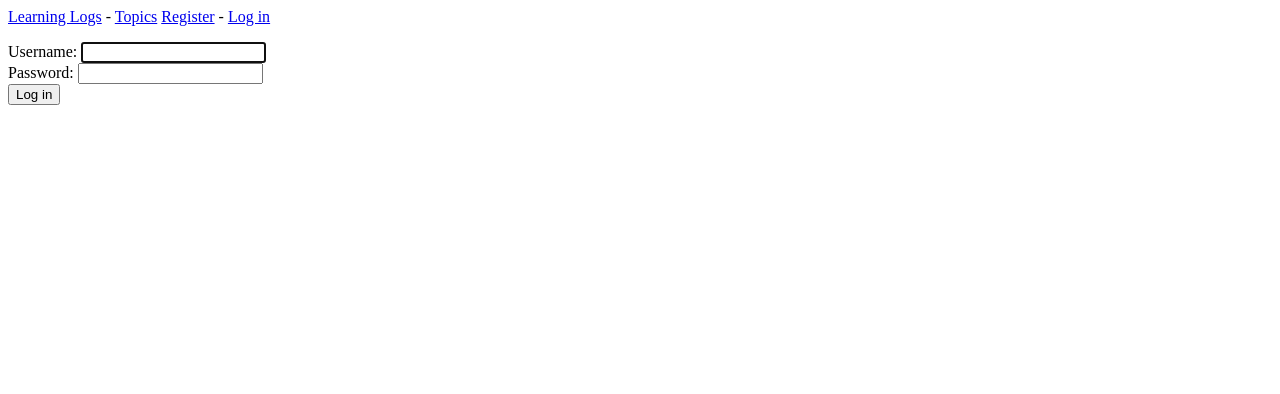
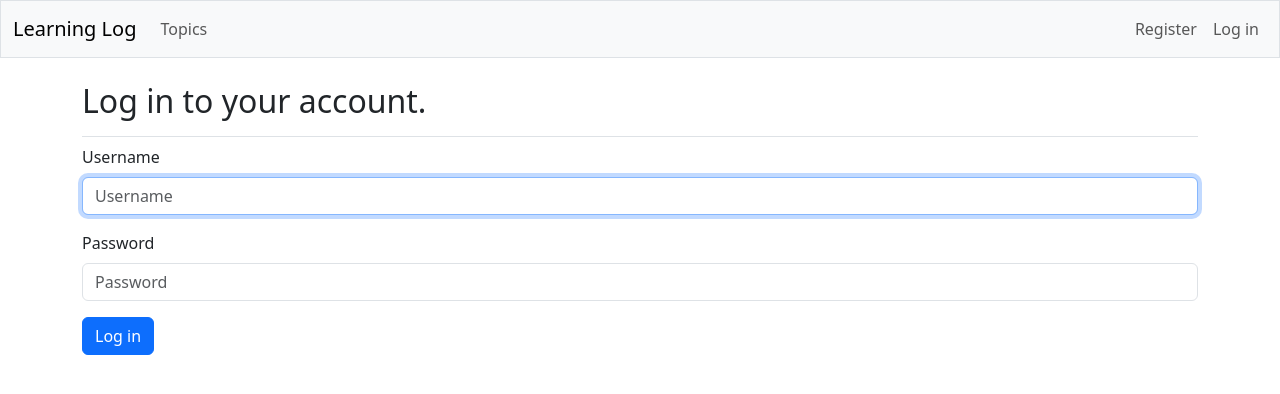
Before and after one commit to linus-pan-2089/my-django-project, a Django app: page /accounts/login/ in a window 1280 px wide. Shown: the top 394 px of the page. Run offline with Django 5.2, Linux system fonts and the light colour scheme; some libraries are stand-ins or nearby versions.

Commit message:
finished bootstrap-5 modifying.

```diff
--- a/accounts/templates/registration/login.html
+++ b/accounts/templates/registration/login.html
@@ -1,4 +1,22 @@
 {% extends 'learning_logs/base.html' %}
+{% load django_bootstrap5 %}
+
+{% block page_header %}
+  <h2>Log in to your account.</h2>
+{% endblock page_header %}
+
+{% block content %}
+
+  <form action="{% url 'accounts:login' %}" method='post'>
+    {% csrf_token %}
+    {% bootstrap_form form %}
+    {% bootstrap_button button_type="submit" content="Log in" %}
+  </form>
+
+{% endblock content %}
+
+
+{% comment %} {% extends 'learning_logs/base.html' %}
 
 {% block content %}
     {% if form.errors %}
@@ -13,4 +31,4 @@
     </form>
 
 
-{% endblock content%}
+{% endblock content%} {% endcomment %}
--- a/learning_logs/templates/learning_logs/base.html
+++ b/learning_logs/templates/learning_logs/base.html
@@ -1,4 +1,81 @@
-<p>
+<!doctype html>
+<html lang="en">
+<head>
+  <meta charset="utf-8">
+  <meta name="viewport" content="width=device-width, initial-scale=1">
+  <title>Learning Log</title>
+
+  {% load django_bootstrap5 %}
+  {% bootstrap_css %}
+  {% bootstrap_javascript %}
+
+</head>
+<body>
+  <nav class="navbar navbar-expand-md navbar-light bg-light mb-4 border">
+    <div class="container-fluid">
+      <a class="navbar-brand" href="{% url 'learning_logs:index' %}">
+          Learning Log</a>
+
+      <button class="navbar-toggler" type="button" data-bs-toggle="collapse"
+        data-bs-target="#navbarCollapse" aria-controls="navbarCollapse"
+        aria-expanded="false" aria-label="Toggle navigation">
+        <span class="navbar-toggler-icon"></span>
+      </button>
+
+      <div class="collapse navbar-collapse" id="navbarCollapse">
+        <ul class="navbar-nav me-auto mb-2 mb-md-0">
+          <li class="nav-item">
+            <a class="nav-link" href="{% url 'learning_logs:topics' %}">
+              Topics</a></li>
+        </ul> <!-- End of links on left side of navbar -->
+
+        <!-- Account-related links -->
+        <ul class="navbar-nav ms-auto mb-2 mb-md-0">
+
+          {% if user.is_authenticated %}
+            <li class="nav-item">
+              <span class="navbar-text me-2">Hello, {{ user.username }}.
+                </span></li>
+          {% else %}
+            <li class="nav-item">
+              <a class="nav-link" href="{% url 'accounts:register' %}">
+                  Register</a></li>
+            <li class="nav-item">
+              <a class="nav-link" href="{% url 'accounts:login' %}">
+                  Log in</a></li>
+          {% endif %}
+
+        </ul> <!-- End of account-related links -->
+
+        {% if user.is_authenticated %}
+          <form action="{% url 'accounts:logout' %}" method='post'>
+            {% csrf_token %}
+            <button name='submit' class='btn btn-outline-secondary btn-sm'>
+              Log out</button>
+          </form>
+        {% endif %}
+
+      </div> <!-- Closes collapsible parts of navbar -->
+
+    </div> <!-- Closes navbar's container -->
+  </nav> <!-- End of navbar -->
+
+  <main class="container">
+    <div class="pb-2 mb-2 border-bottom">
+      {% block page_header %}{% endblock page_header %}
+    </div>
+
+    <div>
+      {% block content %}{% endblock content %}
+    </div>
+  </main>
+
+</body>
+</html>
+
+
+
+{% comment %} <p>
     <a href="{% url 'learning_logs:index' %}">Learning Logs</a> -
     <a href="{% url 'learning_logs:topics' %}">Topics</a>
 
@@ -18,4 +95,4 @@
     </form>
 {% endif %}
 
-{% block content%} {%endblock content%}
+{% block content%} {%endblock content%} {% endcomment %}
--- a/ll_project/settings.py
+++ b/ll_project/settings.py
@@ -34,6 +34,9 @@ INSTALLED_APPS = [
     #my apps
     'learning_logs',
     'accounts',
+
+    # Third party apps
+    'django_bootstrap5',
 
     #django default applications
     'django.contrib.admin',
```
Also changed, not shown: accounts/templates/registration/register.html (+14 -1 lines), learning_logs/templates/learning_logs/index.html (+20 -1 lines), learning_logs/templates/learning_logs/topic.html (+30 -1 lines), learning_logs/templates/learning_logs/topics.html (+24 -1 lines).
